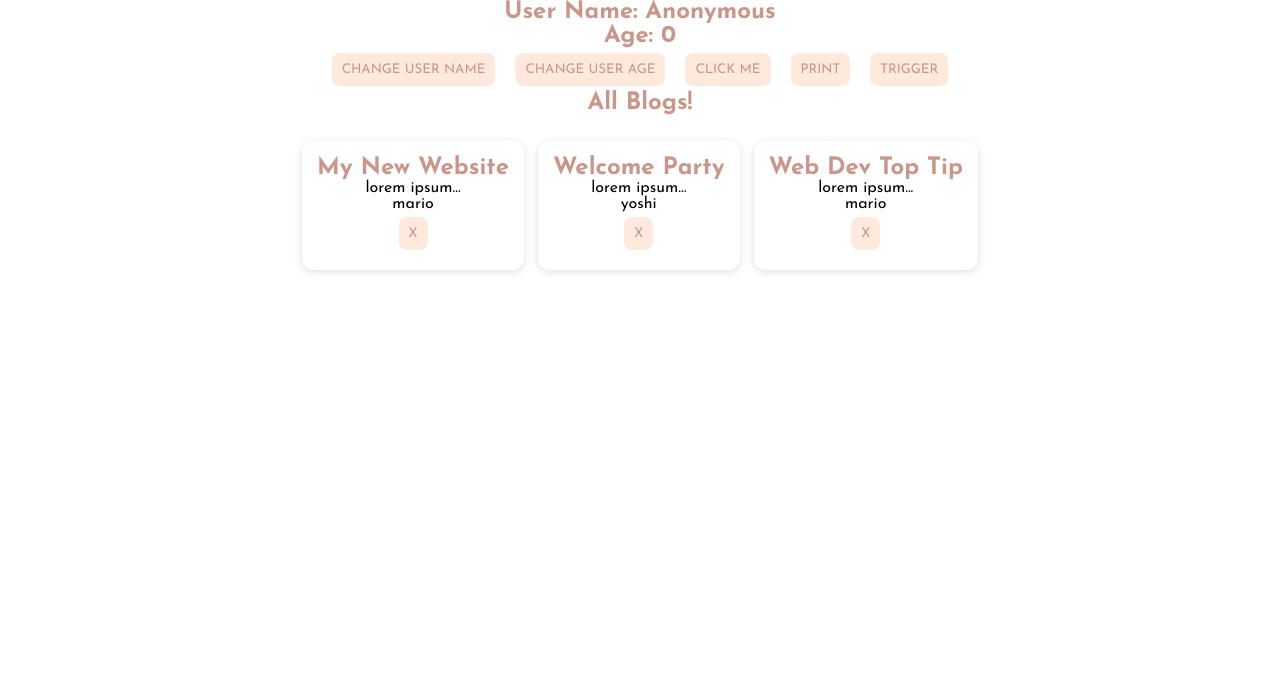
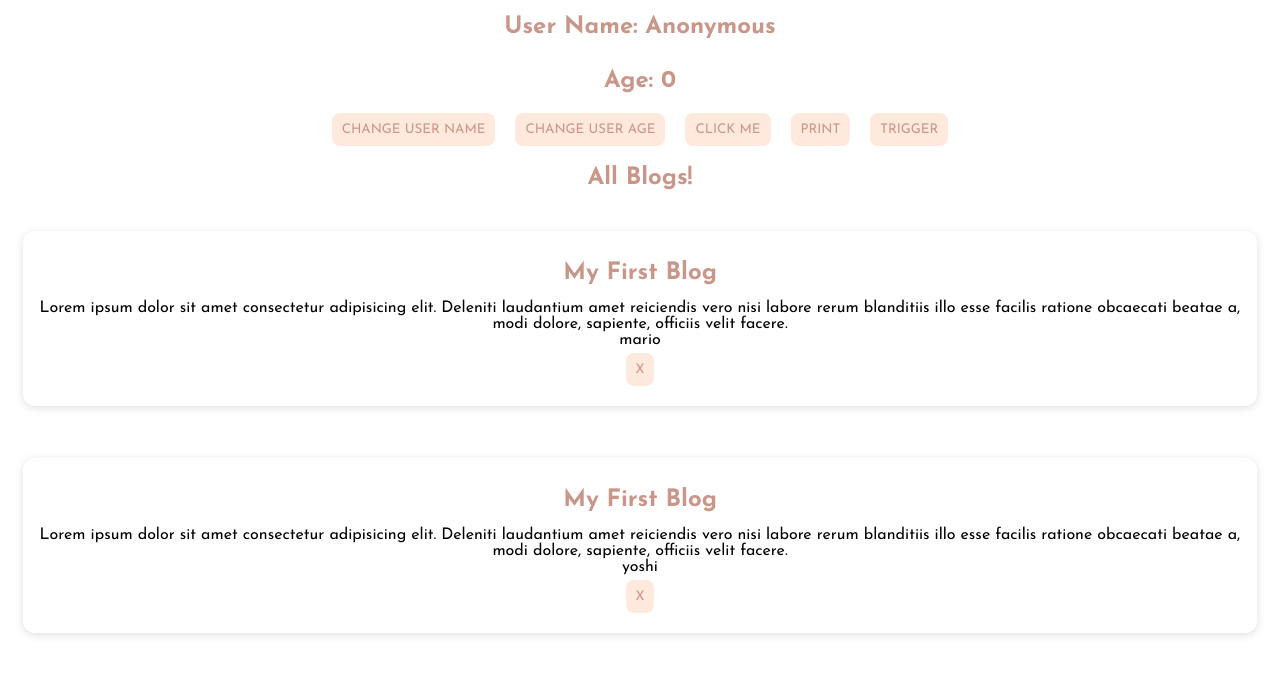
Before and after one commit to Ma9da/react-practicing, a React (Create React App) app: page / in a window 1280 px wide. Shown: the top 674 px of the page. Built offline with nearby package versions, Linux system fonts and the light colour scheme; data requests are answered from the project's data file.

Commit message:
added: fetch data

```diff
--- a/src/home/Home.jsx
+++ b/src/home/Home.jsx
@@ -4,14 +4,16 @@
 function Home() {
     const [name, setName] = useState("anonymous");
     const [age, setAge] = useState(0);
-    const [blogs, setBlogs] = useState([
-        { title: "my new website", body: "lorem ipsum...", author: "mario", id: 1 },
-        { title: "welcome party", body: "lorem ipsum...", author: "yoshi", id: 2 },
-        { title: "web dev top tip", body: "lorem ipsum...", author: "mario", id: 3 },
-    ])
+    const [blogs, setBlogs] = useState(null)
     useEffect(() => {
-        console.log("fires on changing the name state");
-    }, [name]);
+        fetch('http://localhost:8000/blogs')
+        .then(res => {
+            return res.json()
+        })
+        .then((data)=>{
+            setBlogs(data)
+        })
+    }, []);
     const handelDelete = (id) =>{
         const newBlogs = blogs.filter((blog) => blog.id !== id)
         setBlogs(newBlogs)
@@ -39,8 +41,7 @@
                 <button onClick={handelClick}>click me</button>
                 <button onClick={() => { printName("yoshi") }}>print</button>
                 <button onClick={(e) => { handelEvent(e) }}>trigger</button>
-                <Bloglist blogs={blogs} title="all blogs!" handelDelete = {handelDelete}/>
-                {/* <Bloglist blogs={blogs.filter((blog) => blog.author === "mario")} title="mario's blogs" /> */}
+                {blogs && <Bloglist blogs={blogs} title="all blogs!" handelDelete = {handelDelete}/>}
             </div>
         </>
     )
--- a/src/index.css
+++ b/src/index.css
@@ -34,6 +34,7 @@
 h2{
   color: 	#c99789;
   text-transform: capitalize;
+  padding: 15px 5px;
 }
 .home{
   text-align: center;
@@ -41,7 +42,7 @@
 .blog{
   box-shadow: rgba(99, 99, 99, 0.2) 0px 2px 8px 0px;
   padding: 0.9375rem;
-  margin: 1.625rem 0.4375rem;
+  margin: 1.625rem 1.4375rem;
   display: inline-block;
   border-radius: 12px;
   -webkit-border-radius: 12px;
```
